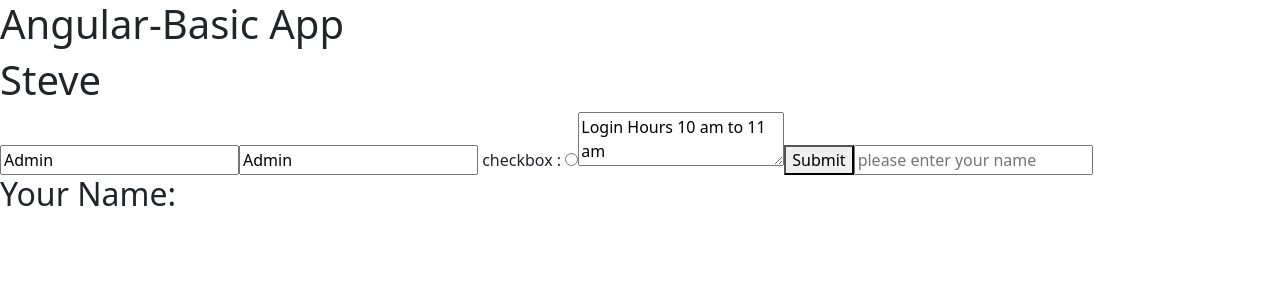
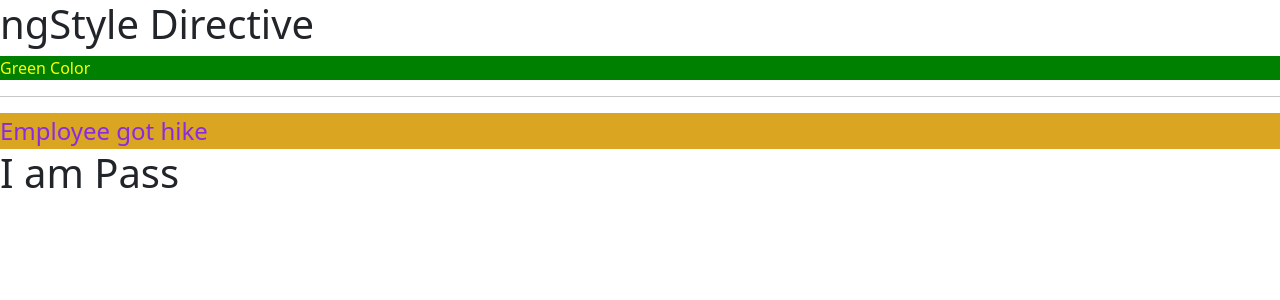
Before and after one commit to vishwa-bhajantri/my-angular-app, an Angular app: page / in a window 1280 px wide. Shown: the top 300 px of the page. Built offline with nearby package versions, Linux system fonts and the light colour scheme.

Commit message:
practice sessions

```diff
--- a/package.json
+++ b/package.json
@@ -25,6 +25,7 @@
     "@angular/build": "^22.1.8",
     "@angular/cli": "^22.1.8",
     "@angular/compiler-cli": "^22.1.0",
+    "@angular/language-service": "^22.1.0",
     "jsdom": "^28.0.0",
     "prettier": "^3.8.1",
     "typescript": "~6.0.2",
--- a/src/app/app.css
+++ b/src/app/app.css
@@ -0,0 +1,11 @@
+.success{
+    background-color: green;
+    font-size: large;
+    color: yellowgreen;
+}
+
+.failure{
+    background-color: goldenrod;
+    font-size: x-large;
+    color: blueviolet;
+}
--- a/src/app/app.html
+++ b/src/app/app.html
@@ -1,23 +1,19 @@
-<!-- <button class="btn btn-primary">click</button> -->
+<h1>ngStyle Directive</h1>
 
-<!-- String Interpolation -->
-<h1>{{ProjectName}}-{{title}}</h1>
+<!-- <div style="background-color:cornflowerblue;">cornflowerblue Color</div> -->
 
-<h1>{{getCustomerName()}}</h1>
+<div [ngStyle] = "{'background-color': divBgColor,
+            'color': divColor}">Green Color</div>
 
-<!-- property Data Binding  -->
-<input type="text" value="Admin" />
+<hr>
 
-<input type="text" [value]="customerRole" /> <!-- this is property Data Binding -->
+<!-- <div class="success">Employee got hike</div> -->
 
-checkbox : <input [type]="customInputType">
 
-<textarea [value]="Message"></textarea>
+<div [ngClass]="issuccess == true ? divClass : divFailure">Employee got hike</div>
 
-<!-- Event Binding -->
- <button (click) = "btnClick()">Submit</button>
+<!-- ngif -->
 
- <input type="text" [placeholder] = "placeHolderMessage"
- (keyup) = "captureData($event)"/>
-
- <h2>Your Name: {{EmpName}}</h2>
+<h1 *ngIf="isStudentPassed == 'Pass'">
+    I am Pass
+</h1>
--- a/src/app/app.ts
+++ b/src/app/app.ts
@@ -1,56 +1,25 @@
+import { CommonModule } from '@angular/common';
 import { Component} from '@angular/core';
 
 @Component({
+  imports: [CommonModule],
   selector: 'app-root',
   styleUrl: './app.css',
   templateUrl: './app.html',
 })
 
 export class App {
+  divBgColor = 'green';
+  divColor = 'yellow';
 
-  // constructor(){
-  //   setTimeout(() => {
-  //     this.customInputType = "checkbox";
-  //   }, 50);
-  // }
+  issuccess = false;
+  divClass = 'success';
+  divFailure = 'failure'
 
-        //String Interpolation
-        ProjectName: string = "Angular";
-        title: string = "Basic App";
 
-        getCustomerName(): string{
-          return "Steve"
-        }
+// ngif
 
-        //property Data Binding
+isStudentPassed = "Pass";
 
-        customerRole: string = "Admin";
-
-        Message:string = "Login Hours 10 am to 11 am";
-
-        // customInputType = "checkbox"
-
-        customInputType:string = "radio"
-
-        //event binding
-
-        btnClick(){
-          console.log("Btn Clicked");
-          console.log(this.EmpName);
-        }
-
-        EmpName = ""
-
-        placeHolderMessage = "please enter your name";
-        captureData(eventDetails: KeyboardEvent){
-          //console.log("you enter some charecter");
-
-          var inpE1 = eventDetails.target as HTMLInputElement;
-          // console.log(inpE1);
-          // console.dir(inpE1);
-
-          console.log(inpE1.value);
-          this.EmpName = inpE1.value;
-        }
 
 }
```
